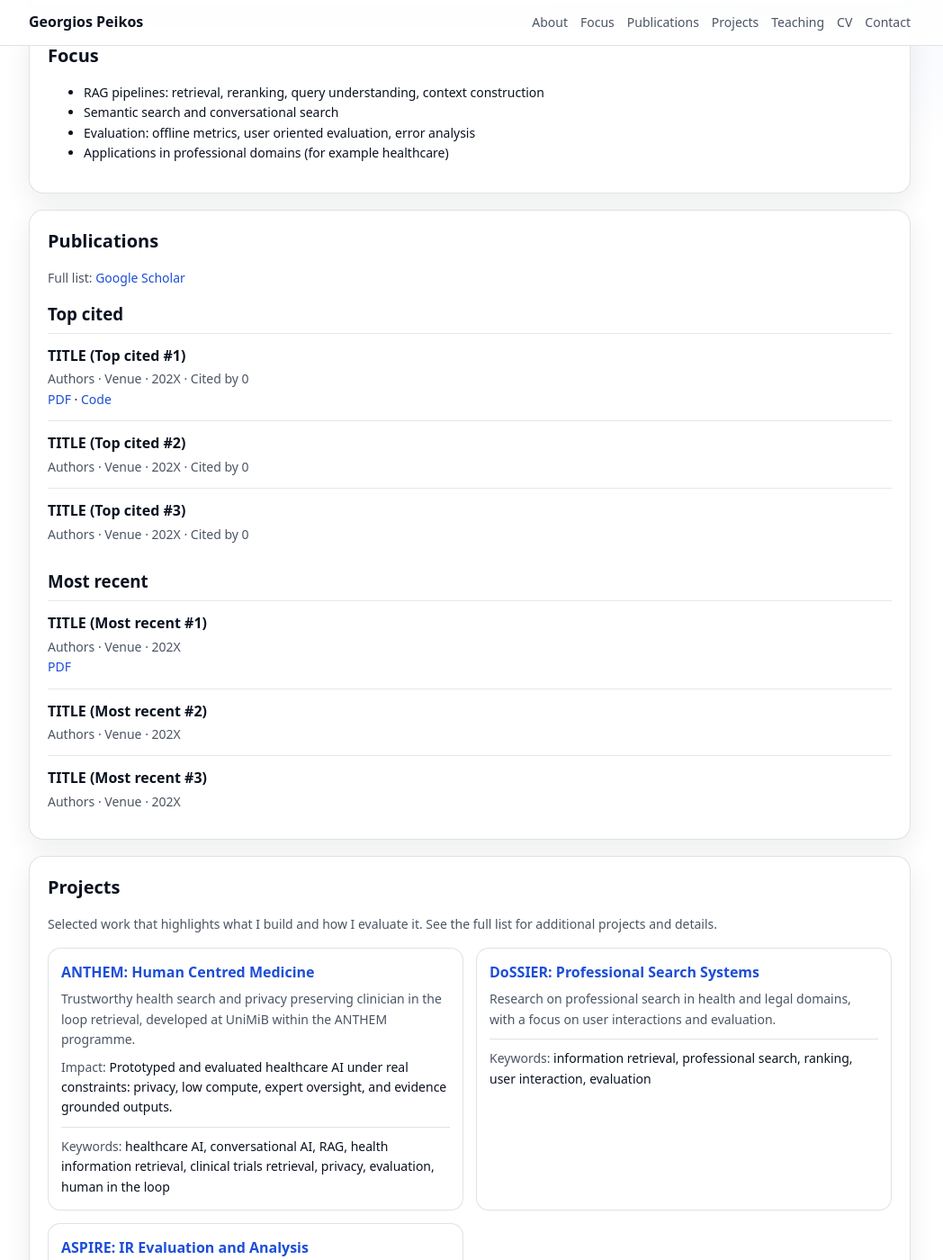
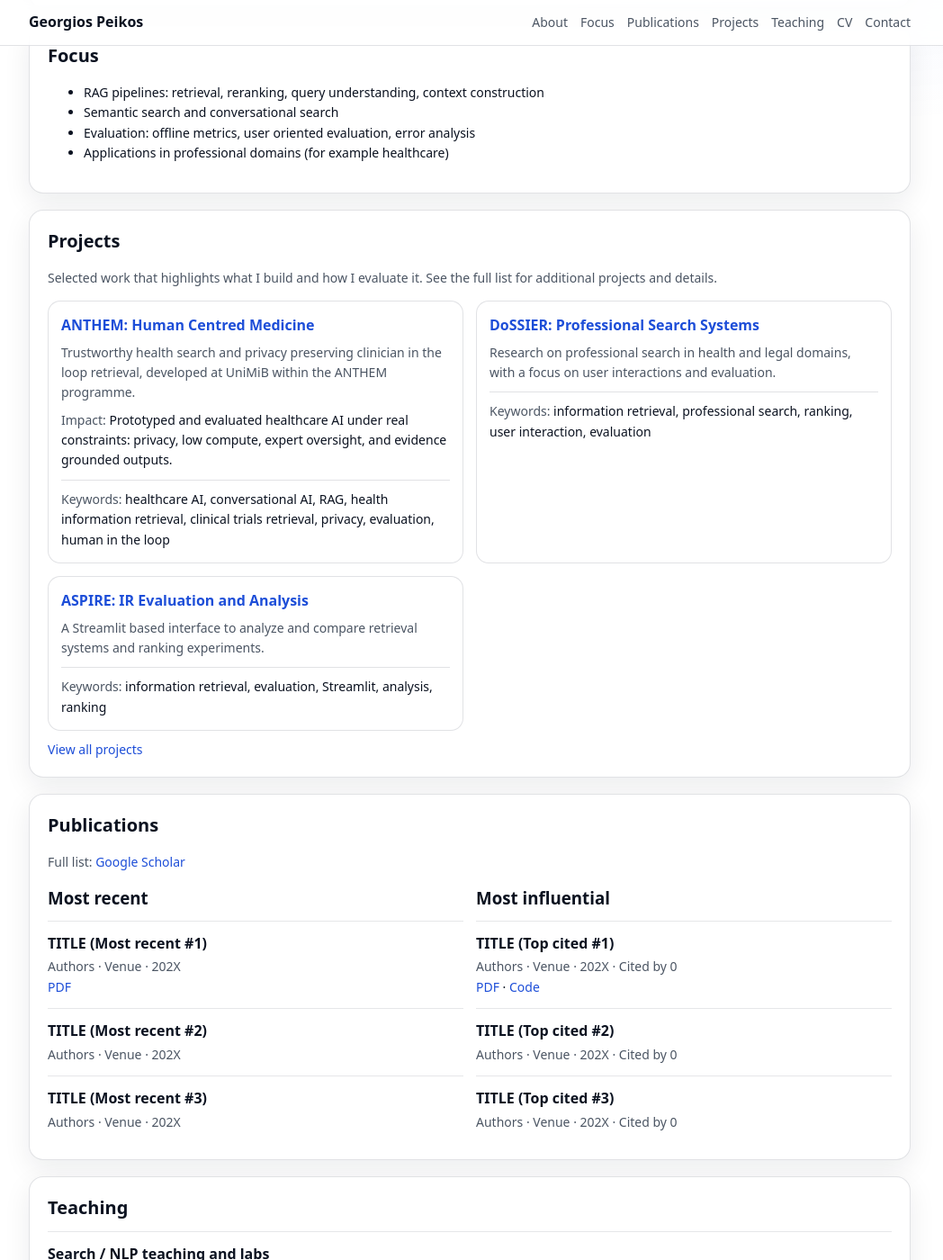
Before and after one commit to GiorgosPeikos/GiorgosPeikos.github.io, a Jekyll site: the page built from index.md, in a window 1280 px wide and 1400 px high, scrolled down 423 px. Shown: the whole window at 90% size, without its empty margins (118-1166 px from the left). Built offline with Jekyll 4.4.1, drawn with Linux system fonts in a browser that asks for light colours; our own code applies the rules of GitHub Pages for plain Markdown files.

Commit message:
update main structure

```diff
--- a/assets/css/main.css
+++ b/assets/css/main.css
@@ -170,6 +170,26 @@ h2{ margin:0 0 10px 0; font-size:20px; }
   .project-grid{ grid-template-columns: 1fr; }
 }
 
+/* Publications split layout */
+.pub-grid{
+  display: grid;
+  grid-template-columns: repeat(2, minmax(0, 1fr));
+  gap: 14px;
+  margin-top: 12px;
+}
+
+.pub-col h3{
+  margin: 0 0 10px 0;
+}
+
+.pub-col .item:first-child{
+  border-top: none;
+}
+
+@media (max-width:860px){
+  .pub-grid{ grid-template-columns: 1fr; }
+}
+
 @media (max-width:700px){
   .hero{ grid-template-columns:1fr; }
   .avatar{ width:104px; height:104px; }
--- a/index.md
+++ b/index.md
@@ -39,39 +39,6 @@ layout: default
     <li>Evaluation: offline metrics, user oriented evaluation, error analysis</li>
     <li>Applications in professional domains (for example healthcare)</li>
   </ul>
-</div>
-
-<div id="publications" class="card section">
-  <h2>Publications</h2>
-  <p class="muted small">
-    Full list: <a href="https://scholar.google.com/citations?user=-0ObuR0AAAAJ&hl=en" target="_blank" rel="noreferrer">Google Scholar</a>
-  </p>
-
-  <h3 style="margin:12px 0 6px 0;">Top cited</h3>
-  {% for pub in site.data.publications.top_cited %}
-  <div class="item">
-    <div class="item-title">{{ pub.title }}</div>
-    <div class="muted small item-meta">{{ pub.authors }} · {{ pub.venue }} · {{ pub.year }} · Cited by {{ pub.citations }}</div>
-    <div class="small">
-      {% for l in pub.links %}
-        <a href="{{ l.url }}" target="_blank" rel="noreferrer">{{ l.label }}</a>{% unless forloop.last %} · {% endunless %}
-      {% endfor %}
-    </div>
-  </div>
-  {% endfor %}
-
-  <h3 style="margin:14px 0 6px 0;">Most recent</h3>
-  {% for pub in site.data.publications.most_recent %}
-  <div class="item">
-    <div class="item-title">{{ pub.title }}</div>
-    <div class="muted small item-meta">{{ pub.authors }} · {{ pub.venue }} · {{ pub.year }}</div>
-    <div class="small">
-      {% for l in pub.links %}
-        <a href="{{ l.url }}" target="_blank" rel="noreferrer">{{ l.label }}</a>{% unless forloop.last %} · {% endunless %}
-      {% endfor %}
-    </div>
-  </div>
-  {% endfor %}
 </div>
 
 <div id="projects" class="card section">
@@ -120,6 +87,47 @@ layout: default
   </div>
 </div>
 
+<div id="publications" class="card section">
+  <h2>Publications</h2>
+  <p class="muted small">
+    Full list: <a href="https://scholar.google.com/citations?user=-0ObuR0AAAAJ&hl=en" target="_blank" rel="noreferrer">Google Scholar</a>
+  </p>
+
+  <div class="pub-grid">
+
+    <div class="pub-col">
+      <h3>Most recent</h3>
+      {% for pub in site.data.publications.most_recent %}
+      <div class="item">
+        <div class="item-title">{{ pub.title }}</div>
+        <div class="muted small item-meta">{{ pub.authors }} · {{ pub.venue }} · {{ pub.year }}</div>
+        <div class="small">
+          {% for l in pub.links %}
+            <a href="{{ l.url }}" target="_blank" rel="noreferrer">{{ l.label }}</a>{% unless forloop.last %} · {% endunless %}
+          {% endfor %}
+        </div>
+      </div>
+      {% endfor %}
+    </div>
+
+    <div class="pub-col">
+      <h3>Most influential</h3>
+      {% for pub in site.data.publications.top_cited %}
+      <div class="item">
+        <div class="item-title">{{ pub.title }}</div>
+        <div class="muted small item-meta">{{ pub.authors }} · {{ pub.venue }} · {{ pub.year }} · Cited by {{ pub.citations }}</div>
+        <div class="small">
+          {% for l in pub.links %}
+            <a href="{{ l.url }}" target="_blank" rel="noreferrer">{{ l.label }}</a>{% unless forloop.last %} · {% endunless %}
+          {% endfor %}
+        </div>
+      </div>
+      {% endfor %}
+    </div>
+
+  </div>
+</div>
+
 <div id="teaching" class="card section">
   <h2>Teaching</h2>
   {% for t in site.data.teaching.items %}
--- a/scripts/update_publications.py
+++ b/scripts/update_publications.py
@@ -11,6 +11,7 @@ API_KEY = os.getenv("S2_API_KEY", "").strip()
 
 FIELDS = "papers.title,papers.year,papers.venue,papers.citationCount,papers.url,papers.authors"
 
+
 def http_get(url: str) -> dict:
     req = urllib.request.Request(url)
     req.add_header("User-Agent", "GiorgosPeikos-GitHubPages/1.0")
@@ -18,6 +19,7 @@ def http_get(url: str) -> dict:
         req.add_header("x-api-key", API_KEY)
     with urllib.request.urlopen(req, timeout=30) as resp:
         return json.loads(resp.read().decode("utf-8"))
+
 
 def author_search(query: str) -> str:
     url = f"{API_BASE}/author/search?query={urllib.parse.quote(query)}&limit=5"
@@ -27,6 +29,7 @@ def author_search(query: str) -> str:
         if "peikos" in name:
             return str(a.get("authorId"))
     raise RuntimeError("Could not find an authorId in Semantic Scholar search results.")
+
 
 def dump_yaml(top_cited, most_recent) -> str:
     def esc(s):
@@ -63,6 +66,7 @@ def dump_yaml(top_cited, most_recent) -> str:
     out.append(f'# updated: {datetime.utcnow().isoformat()}Z')
     return "\n".join(out) + "\n"
 
+
 def main():
     global S2_AUTHOR_ID
     if not S2_AUTHOR_ID:
@@ -83,6 +87,7 @@ def main():
 
     print("Wrote _data/publications.yml")
 
+
 if __name__ == "__main__":
     try:
         main()
```
Also changed, not shown: _projects/anthem-conversational-ai.md (+0 -2 lines).
